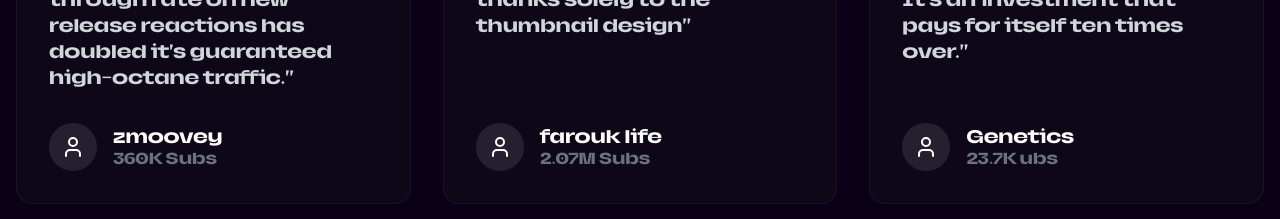
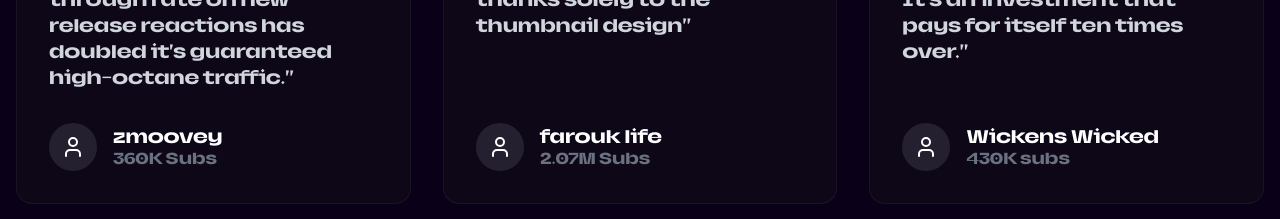
Before and after one commit to lengo12354/lengoportfolio, a React (Vite) app: page / in a window 1280 px wide. Shown: the part 4560-4779 px from the top of the page. Built offline with nearby package versions, Linux system fonts and the light colour scheme.

Commit message:
Update Testimonial channel name to Wickens Wicked

```diff
--- a/src/components/Testimonials.jsx
+++ b/src/components/Testimonials.jsx
@@ -16,8 +16,8 @@ const reviews = [
         image: "https://api.dicebear.com/7.x/avataaars/svg?seed=Tech"
     },
     {
-        name: "Genetics",
-        role: "23.7K ubs",
+        name: "Wickens Wicked",
+        role: "430K subs",
         content: "We saw an immediate and measurable impact. Our channel's CTR across the board increased by 4 points after Lengo DZN took over. It's an investment that pays for itself ten times over.",
         image: "https://api.dicebear.com/7.x/avataaars/svg?seed=Gaming"
     }
```
